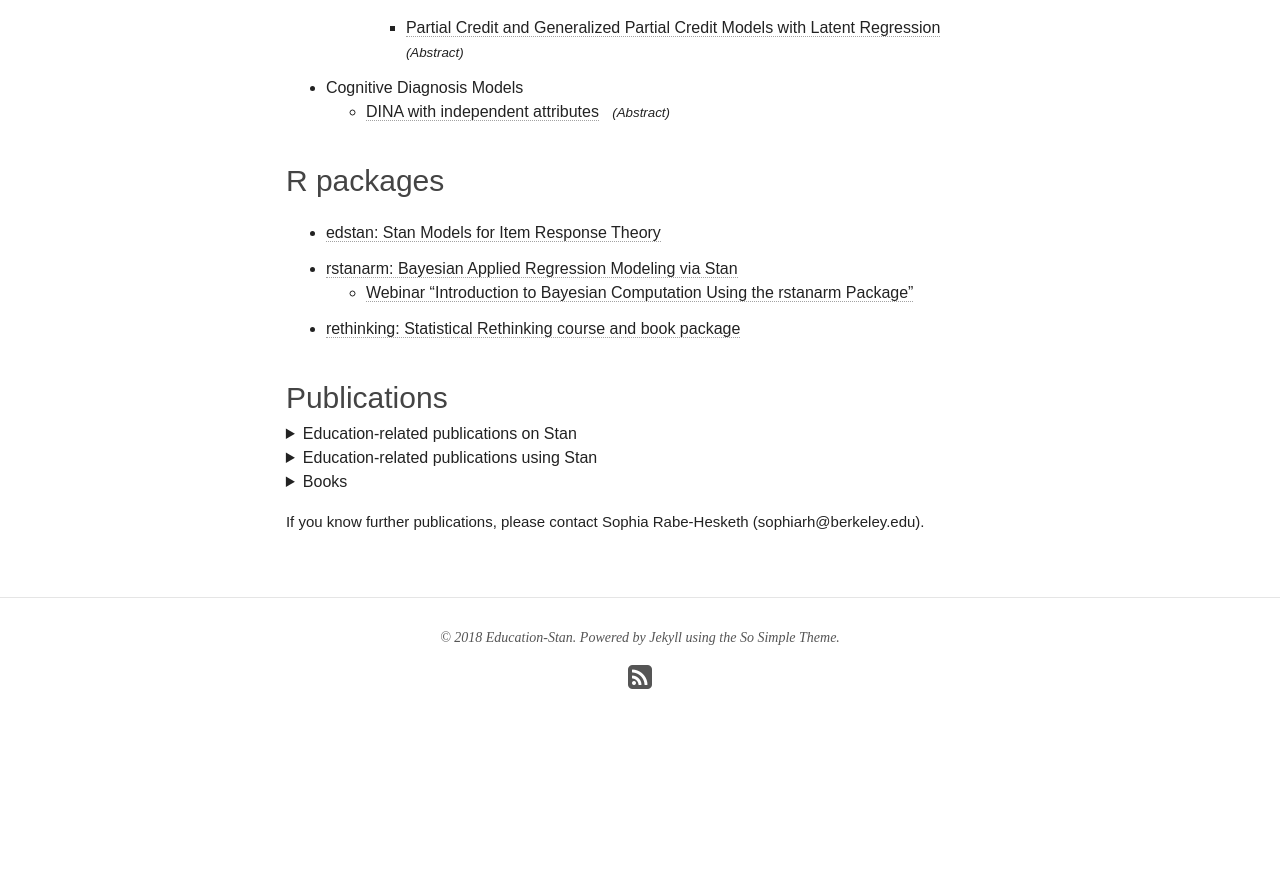
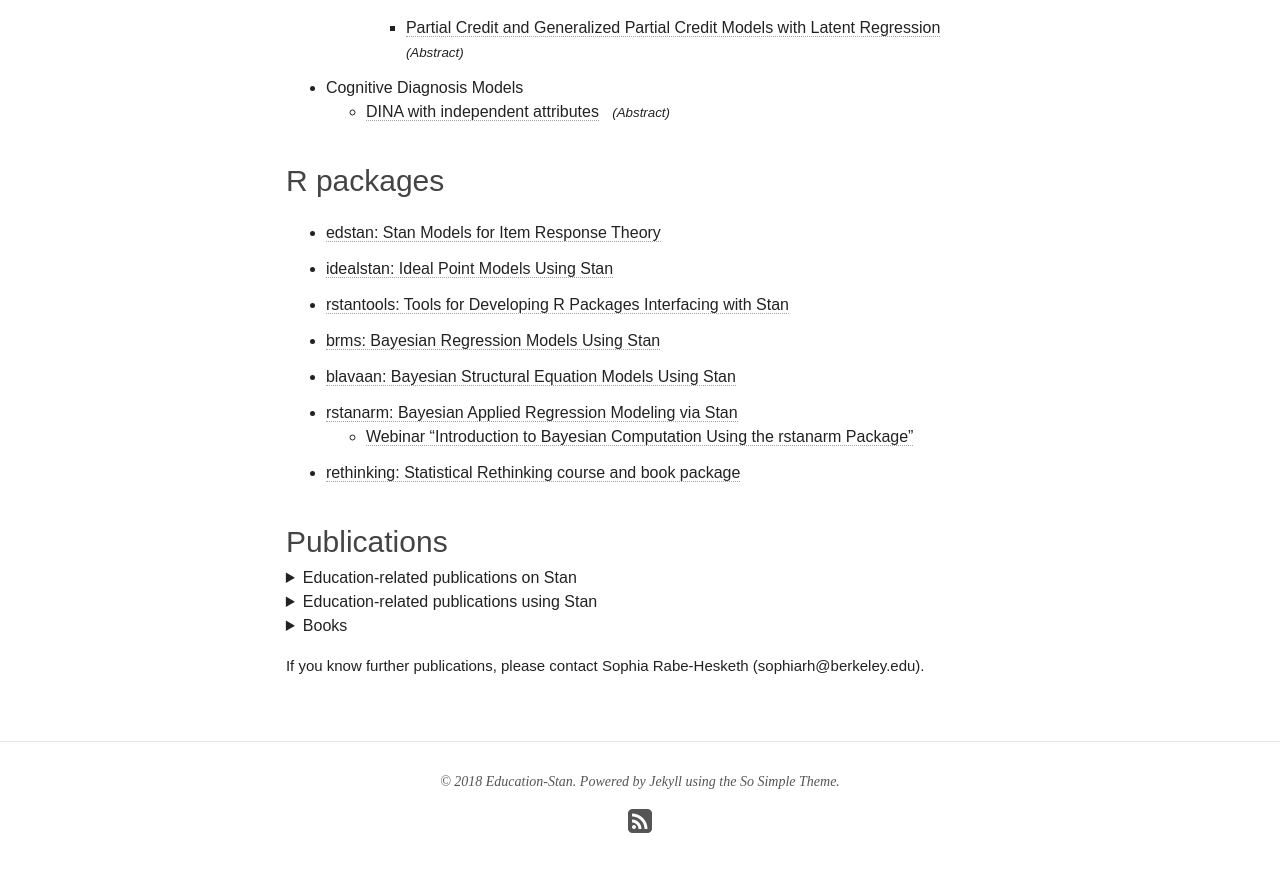
Before and after one commit to mitzimorris/education-stan.github.io, a Jekyll site: the page built from index.md, in a window 1280 px wide and 900 px high, scrolled down 937 px. Shown: the top 872 px of the window. Built offline with Jekyll 4.4.1, drawn with Linux system fonts in a browser that asks for light colours; nearby versions of some CDN libraries; before the commit the page ends 1726 px from its top, so only the background shows below that.

Commit message:
Update index.md

```diff
--- a/index.md
+++ b/index.md
@@ -29,6 +29,10 @@
 
 # R packages
 * [edstan: Stan Models for Item Response Theory](https://cran.rstudio.com/web/packages/edstan/)
+* [idealstan: Ideal Point Models Using Stan](https://github.com/saudiwin/idealstan)
+* [rstantools: Tools for Developing R Packages Interfacing with Stan](https://cran.r-project.org/web/packages/rstantools/index.html)
+* [brms: Bayesian Regression Models Using Stan](https://cran.r-project.org/web/packages/brms/index.html)
+* [blavaan: Bayesian Structural Equation Models Using Stan](https://faculty.missouri.edu/~merklee/blavaan/)
 * [rstanarm: Bayesian Applied Regression Modeling via Stan](https://cran.rstudio.com/web/packages/rstanarm/)
   * [Webinar "Introduction to Bayesian Computation Using the rstanarm Package"](https://youtu.be/z7zOzL9Rrzs)
 * [rethinking: Statistical Rethinking course and book package](https://github.com/rmcelreath/rethinking)
```
